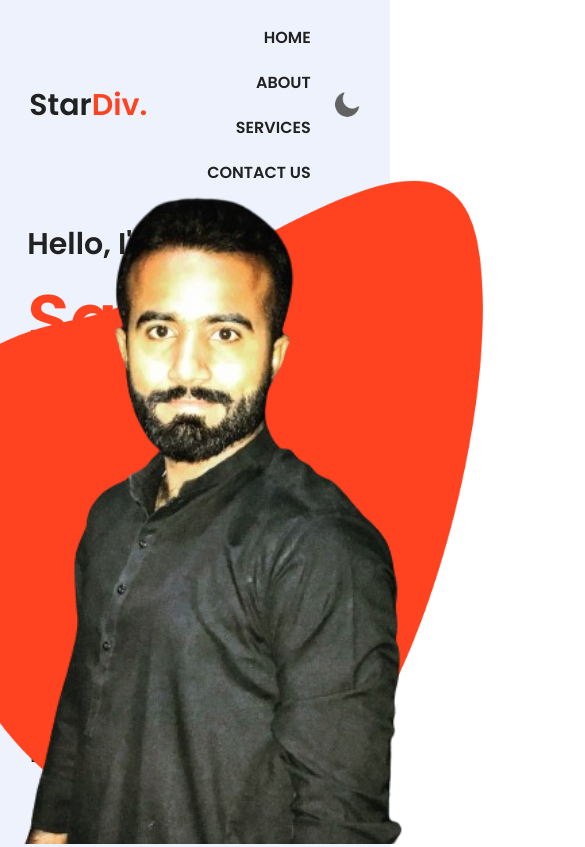
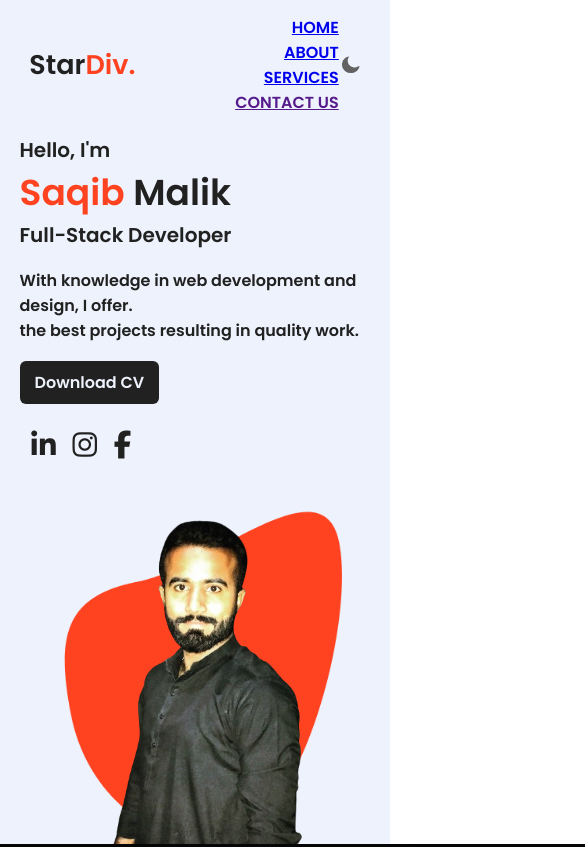
Before and after one commit to Star-div/Landing-Page-With-light-and-Dark-theme, a plain HTML site: page index.html in a window 390 px wide. Shown: the top 847 px of the page, 585 px wide, since content can reach past the window. Drawn offline with Linux system fonts and the light colour scheme.

Commit message:
Update style.css

```diff
--- a/style.css
+++ b/style.css
@@ -37,44 +37,21 @@
     color: var(--primary-color);
   }
 
-  /* nav {
-      position: fixed;
-      top: 0;
-      left: 0;
-      background: transparent;
-      width: 100%;
-      padding: 20px 10%;
-      display: flex;
-      align-items: center;
-      justify-content: space-between;
-      z-index: 100;
-    } */
-
 
   .logo {
     color: #ff4321;
-    font-size: 30px;
+    font-size: 40px;
   }
   .logo span {
     color: var(--secondary-color);
+
   }
   nav ul {
     flex: 1;
     text-align: right;
   }
 
-  nav ul li {
-    display: inline-block;
-    list-style: none;
-    margin: 10px 20px;
-  }
-  nav ul li a {
-    text-decoration: none;
-    color: var(--secondary-color);
-  }
-  nav ul li a:hover {
-    color: #ff4221;
-  }
+
   .info {
     margin-top: 7%;
     margin-left: 7%;
@@ -144,35 +121,66 @@
   .social-links a:hover {
     color: #ff4321;
   }
-  #about {
-    height: 100vh;
-    width: 100%;
-    background: var(--primary-color);
-    text-align: center;
-    display: flex;
-    flex-direction: row;
-    flex-wrap: wrap;
 
-  }
-  .imgabout img{
-      height: 200px;
-      width: 200px;
-      border: 4px solid #ff4321;
-      margin-top: 220px;
-      margin-left: 300px;
-      border-radius: 50%;
-      box-shadow: #ff4321;
-  }
 
-  #services {
-      height: 100vh;
-      width: 100%;
-      background: var(--primary-color);
-      text-align: center;
+    @media only screen and (max-width: 600px) {
+      .logo {
+        font-size: 27px;
+      }
+      #icon {
+        width: 22px;
+      }
+      .img-box {
+        display: none;
+      }
+
+      .info {
+        margin-top: 5%;
+        margin-left: 5%;
+      }
+
+      .info h1 {
+        font-size: 36px;
+        color: var(--secondary-color);
+      }
+      .info h2 {
+        font-size: 20px;
+        color: var(--secondary-color);
+      }
+      #hh {
+        margin-bottom: 18px;
+      }
+      .info span {
+        color: #ff4321;
+      }
+      .info p {
+        color: var(--secondary-color);
+        line-height: 25px;
+        font-size: 16px;
+      }
+      .info a {
+        background: var(--secondary-color);
+        padding: 9px 15px;
+        text-decoration: none;
+        color: var(--primary-color);
+        display: inline-block;
+        margin: 18px 0;
+        border-radius: 6px;
+        font-size: 16px;
+      }
+      .social-links {
+        margin-left: 8%;
+        margin-top: 3px;
+      }
+      .social-links a {
+        font-size: 28px;
+
+        margin-right: 13px;
+      }
+      .img-box{
+        display: block;
+        height: 40%;
+      }
+
 
     }
-  #services h2{
-        color: var(--secondary-color);
-        padding-top: 50px;
-
-    }
```
